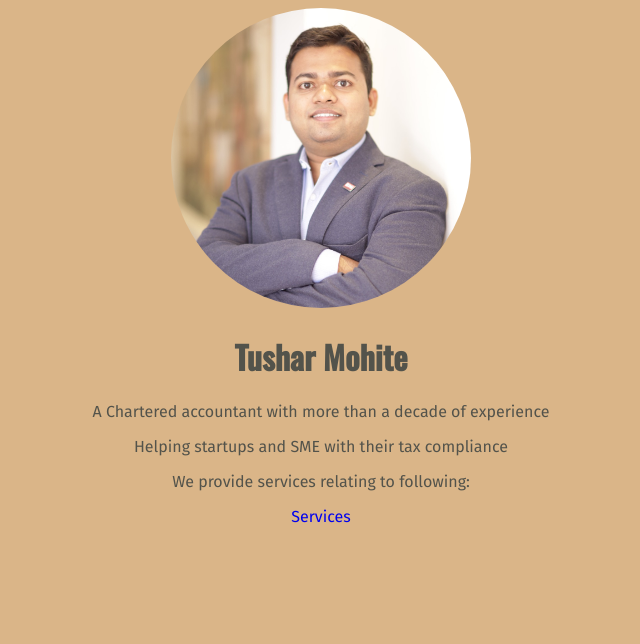
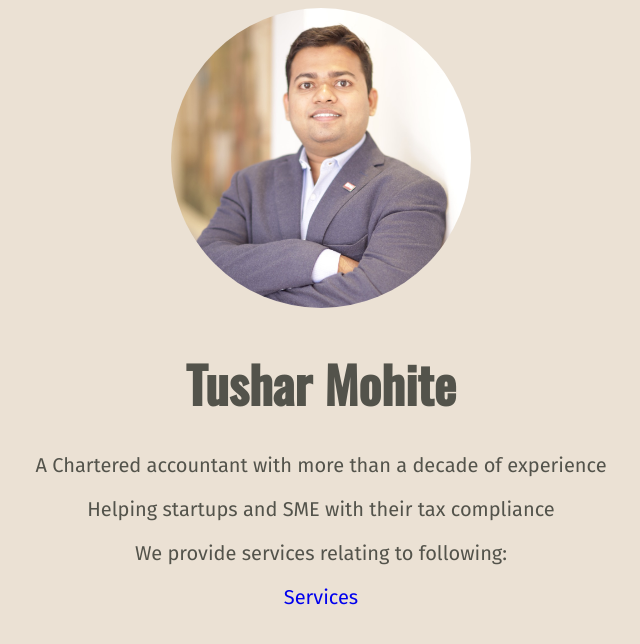
Before and after one commit to Tushar1415/my-site, a plain HTML site: page Index.html in a window 1280 px wide. Shown: the whole page, without its empty margins (319-959 px from the left). Drawn offline with nearby package versions, Linux system fonts and the light colour scheme.

Commit message:
text changes

```diff
--- a/site.css
+++ b/site.css
@@ -1,5 +1,5 @@
 body {
-  background-color: rgb(218, 181, 136);
+  background-color: rgb(235, 225, 212);
   text-align: center;
 }
 
@@ -10,11 +10,13 @@ img {
 }
 
 h1 {
+  font-size: 50px;
   font-family: "Oswald", sans-serif;
   text-align: center;
   color: rgb(83, 83, 75);
 }
 p {
+  font-size: 20px;
   font-family: "Fira Sans", sans-serif;
   text-align: center;
   color: rgb(83, 83, 75);
```
